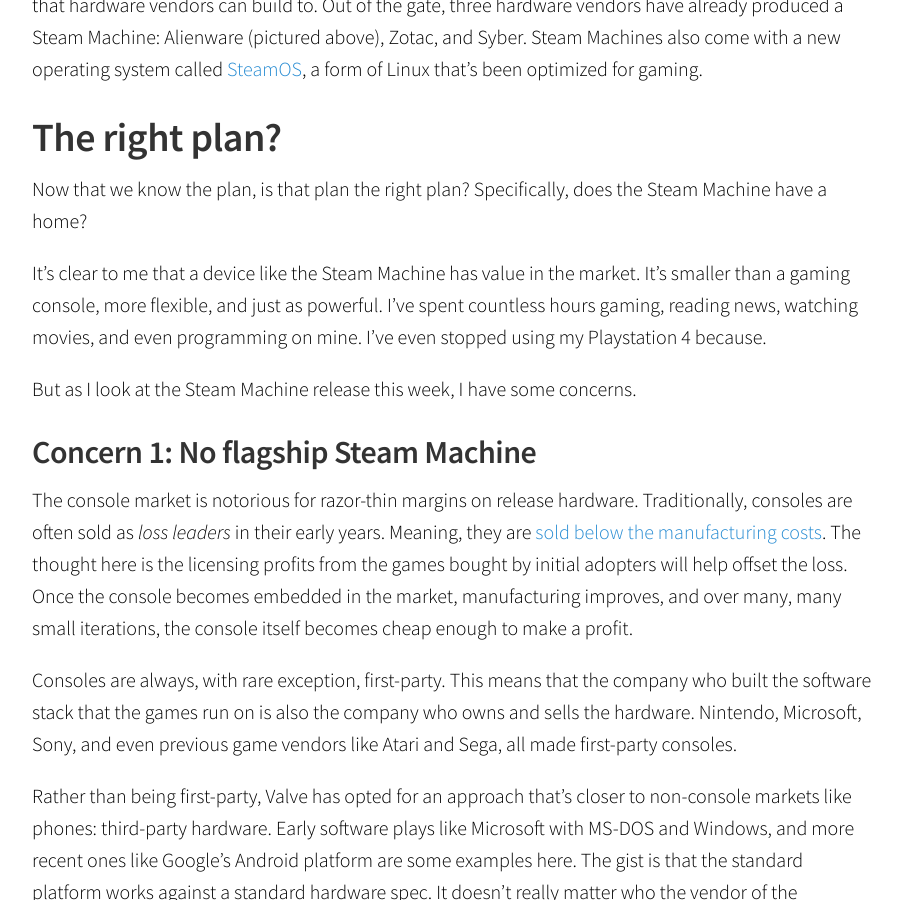
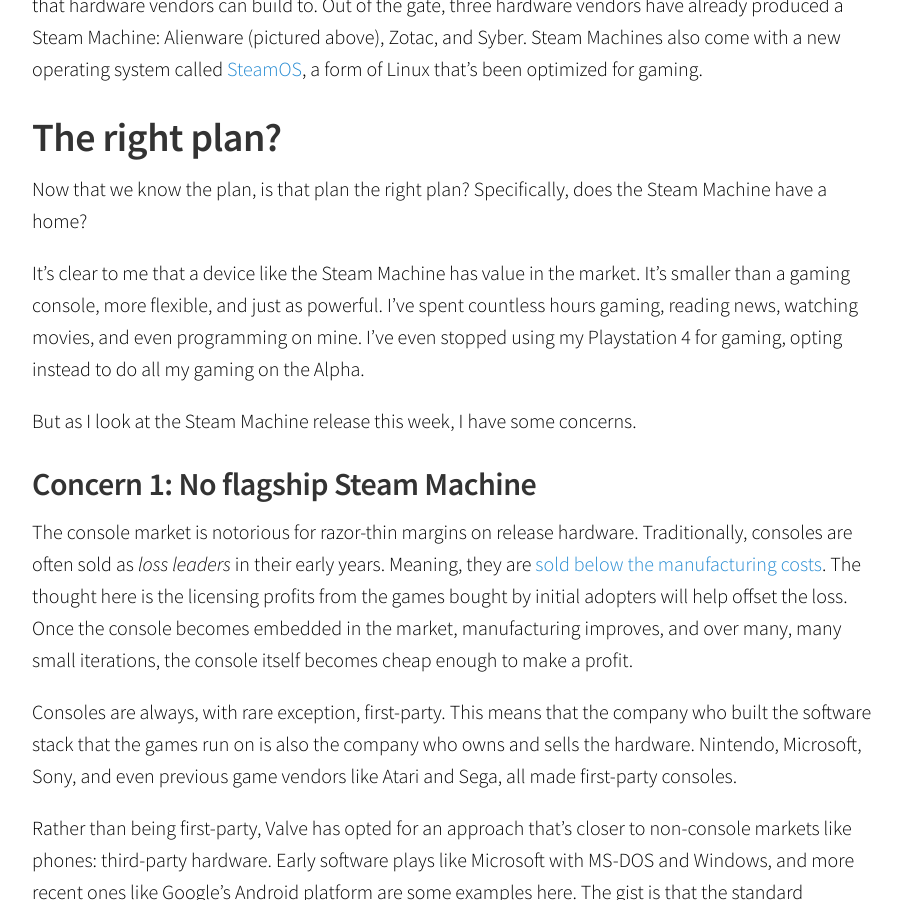
Before and after one commit to sophiajt/jntrnr.github.io, a Jekyll site: the page built from _posts/2015-11-11-steam-machines.md, in a window 1280 px wide and 900 px high, scrolled down 1852 px. Shown: the whole window, without its empty margins (188-1090 px from the left). Built offline with Jekyll 4.4.1, drawn with Linux system fonts in a browser that asks for light colours; Markdown is read by kramdown in place of the engine named in the settings.

Commit message:
Update 2015-11-11-steam-machines.md

```diff
--- a/_posts/2015-11-11-steam-machines.md
+++ b/_posts/2015-11-11-steam-machines.md
@@ -27,7 +27,7 @@
 
 Now that we know the plan, is that plan the right plan?  Specifically, does the Steam Machine have a home?
 
-It's clear to me that a device like the Steam Machine has value in the market.  It's smaller than a gaming console, more flexible, and just as powerful.  I've spent countless hours gaming, reading news, watching movies, and even programming on mine.  I've even stopped using my Playstation 4 because.
+It's clear to me that a device like the Steam Machine has value in the market.  It's smaller than a gaming console, more flexible, and just as powerful.  I've spent countless hours gaming, reading news, watching movies, and even programming on mine.  I've even stopped using my Playstation 4 for gaming, opting instead to do all my gaming on the Alpha.
 
 But as I look at the Steam Machine release this week, I have some concerns.
 
```
